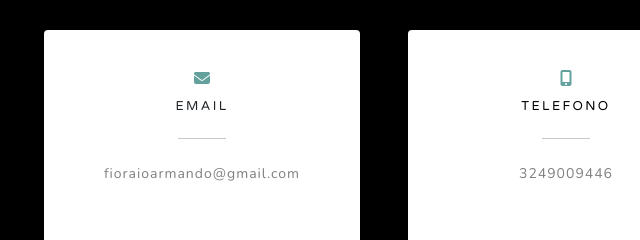
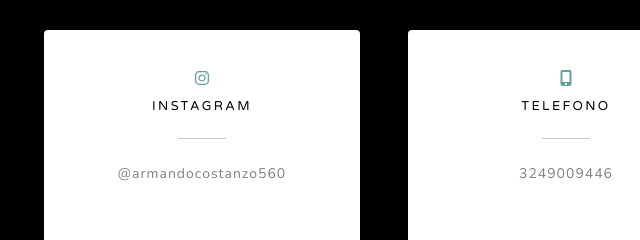
Before and after one commit to amorefiori/amorefiori.github.io, a plain HTML site: page index.html in a window 1280 px wide. Shown: the part 2636-2876 px from the top of the page, 438-1078 px from the left. Drawn offline with nearby package versions, Linux system fonts and the light colour scheme.

Commit message:
Add files via upload

```diff
--- a/index.html
+++ b/index.html
@@ -122,10 +122,10 @@
                     <div class="col-md-4 mb-3 mb-md-0">
                         <div class="card py-4 h-100">
                             <div class="card-body text-center">
-                                <i class="fas fa-envelope text-primary mb-2"></i>
-                                <h4 class="text-uppercase m-0 ">Email</h4>
+                                <i class="fa-brands fa-instagram text-primary mb-2"></i>
+                                <h4 class="text-uppercase m-0 "><a class="ntx" target="_blank" href="https://www.instagram.com/armandocostanzo560/?igshid=YmMyMTA2M2Y%3D" >Instagram</a></h4>
                                 <hr class="my-4 mx-auto" />
-                                <div class="small text-black-50">fioraioarmando@gmail.com</div>
+                                <div class="small text-black-50">@armandocostanzo560</div>
                             </div>
                         </div>
                     </div>
```
Also changed, not shown: portfolio.html (+3 -3 lines).
